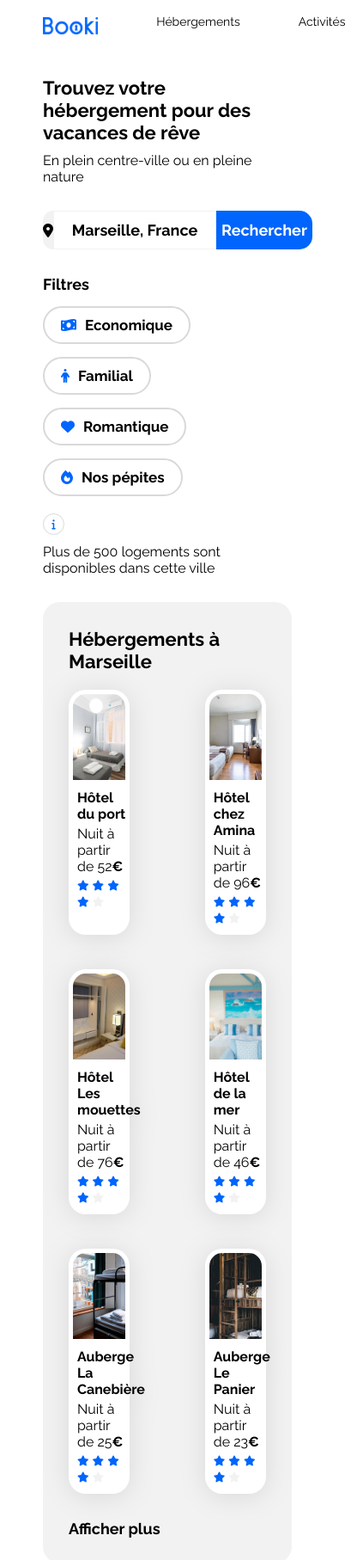
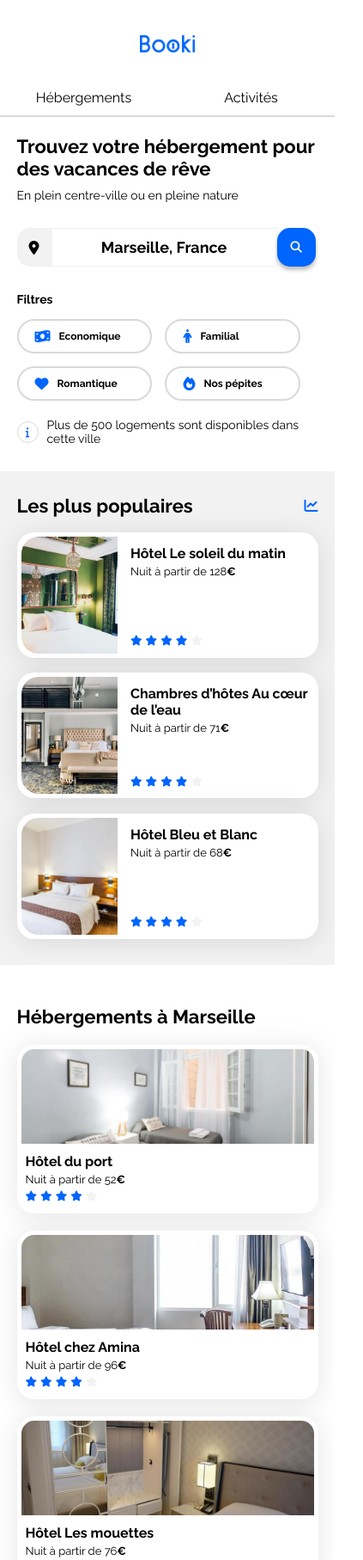
Before and after one commit to Noalune12/Booki, a plain HTML site: page index.html in a window 390 px wide. Shown: the top 1814 px of the page at 86% size, 423 px wide, since content can reach past the window. Drawn offline with Linux system fonts and the light colour scheme.

Commit message:
Responsive

```diff
--- a/css/style.css
+++ b/css/style.css
@@ -92,10 +92,10 @@ header {
     height: 79px;
     display: flex;
     justify-content: space-between;
+    width: 100%;
 }
 
 .logobrooki {
-    align-items: center;
     padding-top: 20px;
     height: 40px;
 }
@@ -156,10 +156,6 @@ form {
 }
 
 #search-mobile {
-    background-color: var(--main-color);
-    border: 0;
-    border-radius: 15px;
-    width: 45px;
     display: none;
 }
 
@@ -227,7 +223,6 @@ form {
 .information {
     display: flex;
     align-items: center;
-    flex-wrap: wrap;
     gap: 10px;
     margin-bottom: 30px;
 }
@@ -250,16 +245,14 @@ form {
     justify-content: space-between;
 }
 
-.hebergements-and-populaires section {
+
+/****** Hebergements ***********/
+.hebergements {
+    width: 65%;
     background-color: var(--main-bg-color);
     border-radius: 20px;
     padding: 30px;
     box-sizing: border-box;
-}
-
-/****** Hebergements ***********/
-.hebergements {
-    width: 65%;
 }
 
 .hebergements-cards {
@@ -307,6 +300,10 @@ form {
 /****** Populaires ***********/
 .populaires {
     width: 32%;
+    background-color: var(--main-bg-color);
+    border-radius: 20px;
+    padding: 30px;
+    box-sizing: border-box;
 }
 
 .populaires-title {
@@ -381,7 +378,7 @@ form {
 }
 
 
-.activites-liste .card h3 {
+.activites .card-title {
     padding-left: 10px;
     padding-bottom: 20px;
 }
@@ -413,17 +410,52 @@ footer {
 }
 
 
-/* Le code ci-dessous correspond à la version responsive uniquement */
 
 /****** Media queries ***********/
 /* Medium devices (tablets, less/equal than 1024px) */
-@media (max-width: 1024px) {
+@media (min-width: 768px) and (max-width: 1024px) {
+    h1 {
+        font-size: 20px;
+    }
+
+    .search p {
+        font-size: 14px;
+    }
+
+    #location-search, #search-desktop {
+        font-size: 16px;
+    }
+
+    #location-search {
+        width: 160px;
+    }
+
+    #search-desktop {
+        width: 110px;
+    }
+
+    .filtres p {
+        width: 100%;
+    }
+
     .hebergements-and-populaires {
         flex-direction: column;
     }
 
     .hebergements {
         width: 100%;
+    }
+
+    .hebergements-and-populaires .card-title {
+        font-size: 14px;
+    }
+
+    .hebergements-and-populaires .card-subtitle {
+        font-size: 13px;
+    }
+
+    h4 {
+        font-size: 16px;
     }
 
     .populaires {
@@ -437,20 +469,196 @@ footer {
         justify-content: space-between;
     }
 
+    .populaires-cards .card {
+        margin-top: 20px;
+    }
+
     .populaires-cards a {
         width: 30%;
     }
 
-    .populaires-cards .card-title {
-        font-size: 14px;
+    .activites-liste .card img {
+        height: 200px;
     }
 
-    .populaires-cards .card-subtitle {
-        font-size: 13px;
-    }
 }
 
 /* Small devices (phones, less than 768px) */
 @media (max-width: 767.98px) {
-    /* ... */
+    .main-container {
+        padding: 0;
+    }
+
+    header {
+        flex-direction: column;
+        justify-content: center;
+        align-items: center;
+        margin: 10% 0 10% 0;
+    }
+
+
+    .liens {
+        width: 100%;
+        gap: 0px
+    }
+
+
+    .lien-header {
+        border-top: none;
+        border-bottom: 2px solid #D9D9D9;
+        padding-bottom: 3%;
+        padding-top: 10%;
+        font-size: 16px;
+        width: 100%;
+        text-align: center;
+    }
+
+    .lien-header:hover {
+        border-top: none;
+        color: var(--main-color);
+        border-bottom: 2px solid var(--main-color);
+
+    }
+
+    .search {
+        padding-left: 5%;
+        padding-right: 5%;
+    }
+
+    .search p {
+        font-size: 14px;
+    }
+
+    #location-search {
+        width: 75%;
+    }
+
+    #search-desktop {
+        display: none;
+    }
+
+    #search-mobile {
+        background-color: var(--main-color);
+        border: 0;
+        border-radius: 15px;
+        width: 45px;
+        display: flex;
+        justify-content: center;
+        align-items: center;
+        box-shadow: 0px 4px 4px 0px #00000040;
+    }
+
+    .filtres {
+        flex-direction: column;
+        align-items: start;
+        width: 100%;
+    }
+
+    .filtres-types {
+        width: 45%;
+        justify-content: flex-start;
+    }
+
+    .filtres-types p {
+        font-size: 12px;
+    }
+
+    .hebergements-and-populaires {
+        flex-direction: column-reverse;
+    }
+
+    .hebergements-and-populaires .card-subtitle {
+        font-size: 13px;
+    }
+
+
+    .populaires {
+        width: 100%;
+        padding-left: 5%;
+        padding-right: 5%;
+        padding-top: 7%;
+        border-radius: 0;
+        margin-bottom: 7%;
+    }
+
+    .populaires-cards .card {
+        margin-top: 5%;
+    }
+
+    .populaires-cards a {
+        width: 30%;
+    }
+
+    .hebergements {
+        width: 100%;
+        background-color: white;
+        padding: 5%;
+    }
+
+    .hebergements-cards {
+        flex-direction: column;
+        gap: 0;
+
+    }
+
+    .hebergements-cards .card {
+        width: 100%;
+    }
+
+    .hebergements-cards img {
+        height: 110px;
+    }
+
+    .hebergements h4 {
+        font-size: 14px;
+    }
+
+    .activites {
+        margin-top: 8%;
+        margin-bottom: 8%;
+    }
+
+    .activites .card-title {
+        padding-bottom: 5%;
+    }
+
+    .activites-liste {
+        flex-direction: column;
+        gap: 0;
+    }
+
+    .activites-liste .card {
+        width: 100%;
+        margin-top: 5%;
+    }
+
+    .activites-liste .card img {
+        height: 130px;
+        margin-bottom: 5%;
+    }
+
+    footer {
+        width: 100%;
+        flex-direction: column;
+    }
+
+    .footer-menu {
+        width: 100%;
+        margin-bottom: 10%;
+        padding-left: 5%;
+    }
+
+    .footer-menu h3 {
+        font-size: 15px;
+    }
+
+    .footer-menu a {
+        font-size: 14px;
+    }
+
+
+
+
+
+
 }
--- a/index.html
+++ b/index.html
@@ -21,7 +21,7 @@
             <!-- Header -->
 
         <header>
-                <a href="#"><img src="images/logo/Booki@3x.png" alt="Logo Booki" class="logobrooki">
+                <a href="#"><img src="images/logo/Booki@3x.png" alt="Logo Booki" class="logobrooki"></a>
                 <nav class="liens">
                     <a href="#hebergements" class="lien-header">Hébergements</a>
                     <a href="#activites" class="lien-header">Activités</a>
@@ -34,7 +34,7 @@
             <section class="search">
                 <h1>Trouvez votre hébergement pour des vacances de rêve</h1>
                 <p>En plein centre-ville ou en pleine nature</p>
-                <form action="">
+                <form action="#">
                     <i id="logo-location" class="fa-solid fa-location-dot"></i>
                     <input id="location-search" type="text" placeholder="Ville, Pays" value="Marseille, France">
                     <button id="search-desktop" type="submit">Rechercher</button>
@@ -66,8 +66,12 @@
                 </div>
 
                     <div class="information">
-                        <i id="logo-info" class="fas fa-info fa-xs"></i>
-                        <p>Plus de 500 logements sont disponibles dans cette ville</p>
+                        <div class="information-logo">
+                            <i id="logo-info" class="fas fa-info fa-xs"></i>
+                        </div>
+                        <div class="information-content">
+                            <p>Plus de 500 logements sont disponibles dans cette ville</p>
+                        </div>
                     </div>
 
 
@@ -276,7 +280,7 @@
                         </a>
                     </div>
                     <div class="card">
-                        <a href="#"></a>
+                        <a href="#">
                             <img src="images/activites/florian-wehde.jpg" alt="Notre-Dame-de-la-Garde">
                             <h3 class="card-title">Notre-Dame-de-la-Garde</h3>
                         </a>
@@ -291,7 +295,7 @@
             <div class="footer-menu">
                 <h3>A propos</h3>
                 <ul>
-                    <a href="#">Fonctionnement du site</a></li>
+                    <li><a href="#">Fonctionnement du site</a></li>
                     <li><a href="#">Conditions générales</a></li>
                     <li><a href="#">Donnés et confidentialité</a></li>
                 </ul>
```
